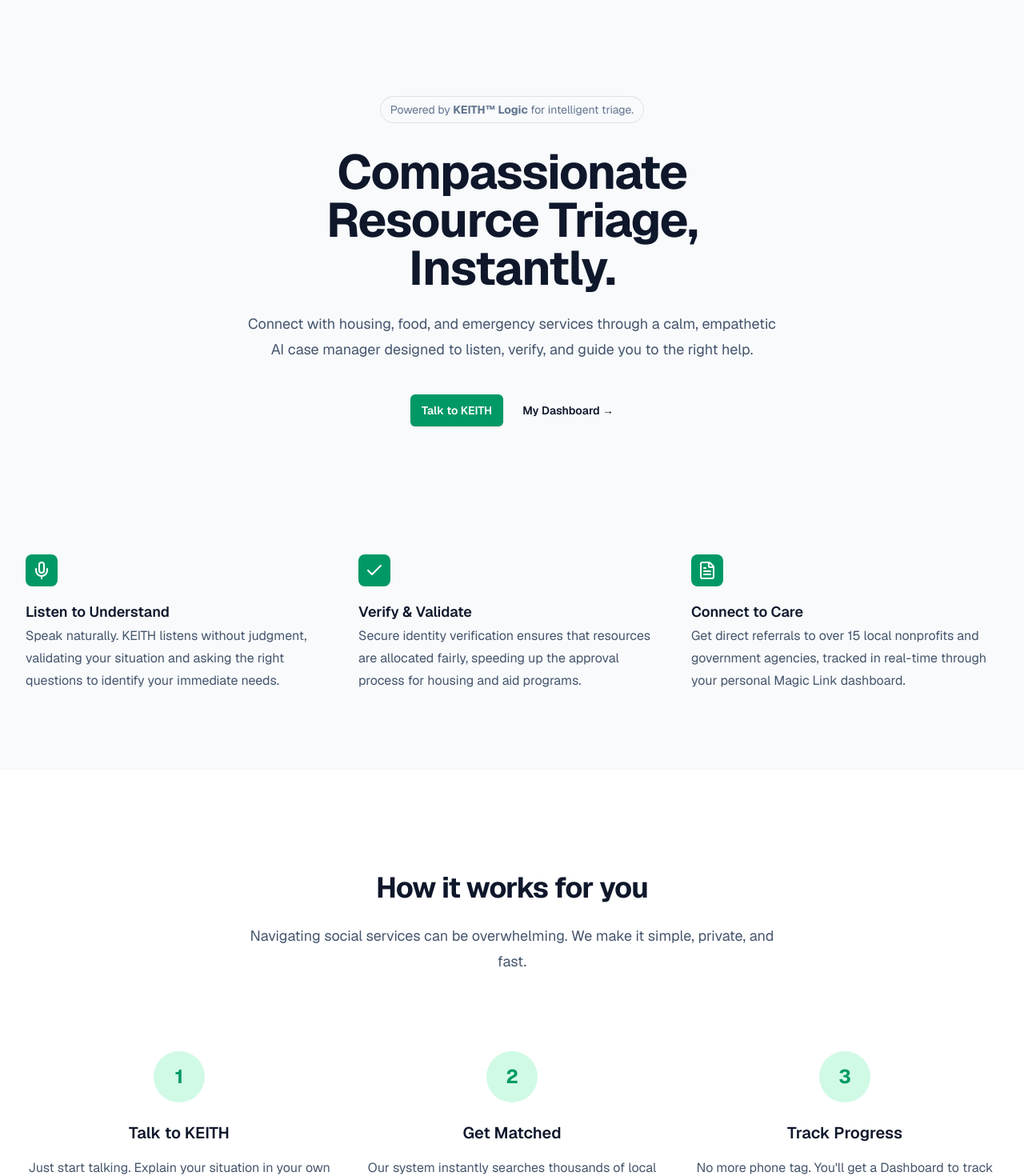
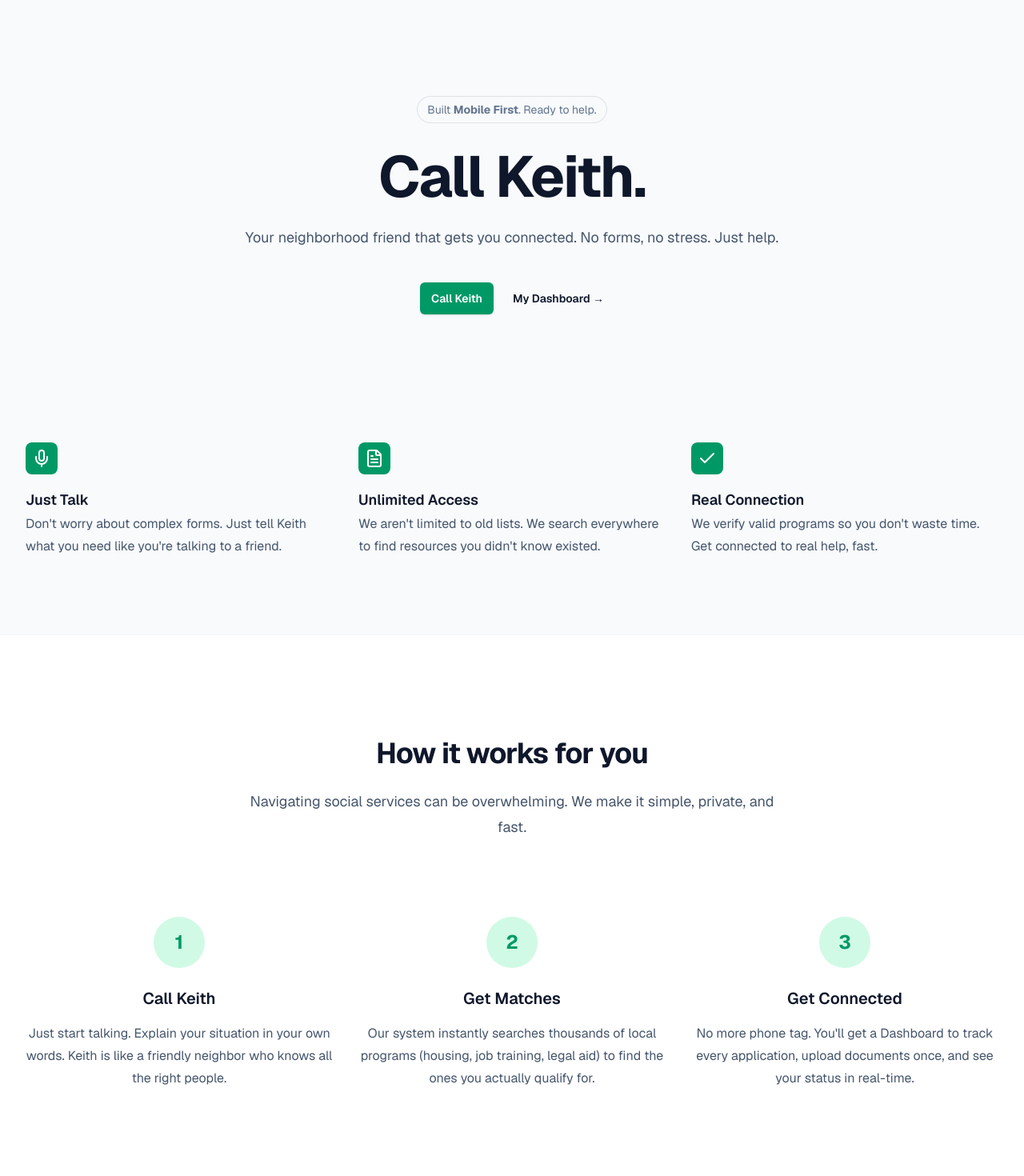
Before and after one commit to simpletech310/callkeith, a Next.js app: page / in a window 1280 px wide. Shown: the part 160-1630 px from the top of the page at 80% size. Built offline with nearby package versions, Linux system fonts and the light colour scheme.

Commit message:
Redesign home page with 'Call Keith' branding

```diff
--- a/app/page.tsx
+++ b/app/page.tsx
@@ -39,22 +39,22 @@ export default function Home() {
             <div className="mx-auto max-w-2xl py-24 sm:py-32 lg:py-40">
               <div className="hidden sm:mb-8 sm:flex sm:justify-center">
                 <div className="relative rounded-full px-3 py-1 text-sm leading-6 text-slate-500 ring-1 ring-slate-900/10 hover:ring-slate-900/20">
-                  Powered by <strong>KEITH™ Logic</strong> for intelligent triage.
+                  Built <strong>Mobile First</strong>. Ready to help.
                 </div>
               </div>
               <div className="text-center">
-                <h1 className="text-4xl font-bold tracking-tight text-slate-900 sm:text-6xl">
-                  Compassionate Resource Triage, Instantly.
+                <h1 className="text-4xl font-bold tracking-tight text-slate-900 sm:text-7xl">
+                  Call Keith.
                 </h1>
                 <p className="mt-6 text-lg leading-8 text-slate-600">
-                  Connect with housing, food, and emergency services through a calm, empathetic AI case manager designed to listen, verify, and guide you to the right help.
+                  Your neighborhood friend that gets you connected. No forms, no stress. Just help.
                 </p>
                 <div className="mt-10 flex items-center justify-center gap-x-6">
                   <Link
                     href="/keith"
                     className="rounded-md bg-emerald-600 px-3.5 py-2.5 text-sm font-semibold text-white shadow-sm hover:bg-emerald-500 focus-visible:outline focus-visible:outline-2 focus-visible:outline-offset-2 focus-visible:outline-emerald-600"
                   >
-                    Talk to KEITH
+                    Call Keith
                   </Link>
                   <Link
                     href="/login"
@@ -79,38 +79,38 @@ export default function Home() {
                 </div>
                 <div className="mt-4 flex flex-auto flex-col text-base leading-7 text-slate-600">
                   <h3 className="flex auto items-center gap-x-2 text-lg font-semibold leading-8 text-slate-900">
-                    Listen to Understand
+                    Just Talk
                   </h3>
                   <p className="flex-auto">
-                    Speak naturally. KEITH listens without judgment, validating your situation and asking the right questions to identify your immediate needs.
+                    Don't worry about complex forms. Just tell Keith what you need like you're talking to a friend.
                   </p>
                 </div>
               </div>
               {/* Feature 2 */}
               <div className="flex flex-col">
                 <div className="flex h-10 w-10 shrink-0 items-center justify-center rounded-lg bg-emerald-600">
-                  <Icons.check className="h-6 w-6 text-white" aria-hidden="true" />
+                  <Icons.resources className="h-6 w-6 text-white" aria-hidden="true" />
                 </div>
                 <div className="mt-4 flex flex-auto flex-col text-base leading-7 text-slate-600">
                   <h3 className="flex auto items-center gap-x-2 text-lg font-semibold leading-8 text-slate-900">
-                    Verify & Validate
+                    Unlimited Access
                   </h3>
                   <p className="flex-auto">
-                    Secure identity verification ensures that resources are allocated fairly, speeding up the approval process for housing and aid programs.
+                    We aren't limited to old lists. We search everywhere to find resources you didn't know existed.
                   </p>
                 </div>
               </div>
               {/* Feature 3 */}
               <div className="flex flex-col">
                 <div className="flex h-10 w-10 shrink-0 items-center justify-center rounded-lg bg-emerald-600">
-                  <Icons.resources className="h-6 w-6 text-white" aria-hidden="true" />
+                  <Icons.check className="h-6 w-6 text-white" aria-hidden="true" />
                 </div>
                 <div className="mt-4 flex flex-auto flex-col text-base leading-7 text-slate-600">
                   <h3 className="flex auto items-center gap-x-2 text-lg font-semibold leading-8 text-slate-900">
-                    Connect to Care
+                    Real Connection
                   </h3>
                   <p className="flex-auto">
-                    Get direct referrals to over 15 local nonprofits and government agencies, tracked in real-time through your personal Magic Link dashboard.
+                    We verify valid programs so you don't waste time. Get connected to real help, fast.
                   </p>
                 </div>
               </div>
@@ -133,16 +133,16 @@ export default function Home() {
                   <div className="mb-6 flex h-16 w-16 items-center justify-center rounded-full bg-emerald-100 text-emerald-600 font-bold text-2xl">
                     1
                   </div>
-                  <dt className="text-xl font-semibold leading-7 text-slate-900">Talk to KEITH</dt>
+                  <dt className="text-xl font-semibold leading-7 text-slate-900">Call Keith</dt>
                   <dd className="mt-4 flex flex-auto flex-col text-base leading-7 text-slate-600">
-                    <p className="flex-auto">Just start talking. Explain your situation in your own words. Keith is trained to understand complex needs and verify your information securely.</p>
+                    <p className="flex-auto">Just start talking. Explain your situation in your own words. Keith is like a friendly neighbor who knows all the right people.</p>
                   </dd>
                 </div>
                 <div className="flex flex-col items-center text-center">
                   <div className="mb-6 flex h-16 w-16 items-center justify-center rounded-full bg-emerald-100 text-emerald-600 font-bold text-2xl">
                     2
                   </div>
-                  <dt className="text-xl font-semibold leading-7 text-slate-900">Get Matched</dt>
+                  <dt className="text-xl font-semibold leading-7 text-slate-900">Get Matches</dt>
                   <dd className="mt-4 flex flex-auto flex-col text-base leading-7 text-slate-600">
                     <p className="flex-auto">Our system instantly searches thousands of local programs (housing, job training, legal aid) to find the ones you actually qualify for.</p>
                   </dd>
@@ -151,7 +151,7 @@ export default function Home() {
                   <div className="mb-6 flex h-16 w-16 items-center justify-center rounded-full bg-emerald-100 text-emerald-600 font-bold text-2xl">
                     3
                   </div>
-                  <dt className="text-xl font-semibold leading-7 text-slate-900">Track Progress</dt>
+                  <dt className="text-xl font-semibold leading-7 text-slate-900">Get Connected</dt>
                   <dd className="mt-4 flex flex-auto flex-col text-base leading-7 text-slate-600">
                     <p className="flex-auto">No more phone tag. You'll get a Dashboard to track every application, upload documents once, and see your status in real-time.</p>
                   </dd>
@@ -177,7 +177,7 @@ export default function Home() {
                   Become a Partner
                 </Link>
                 <a href="mailto:partners@onward.ai" className="text-sm font-semibold leading-6 text-white">
-                  Contact Sales <span aria-hidden="true">→</span>
+                  Contact Us <span aria-hidden="true">→</span>
                 </a>
               </div>
             </div>
```
